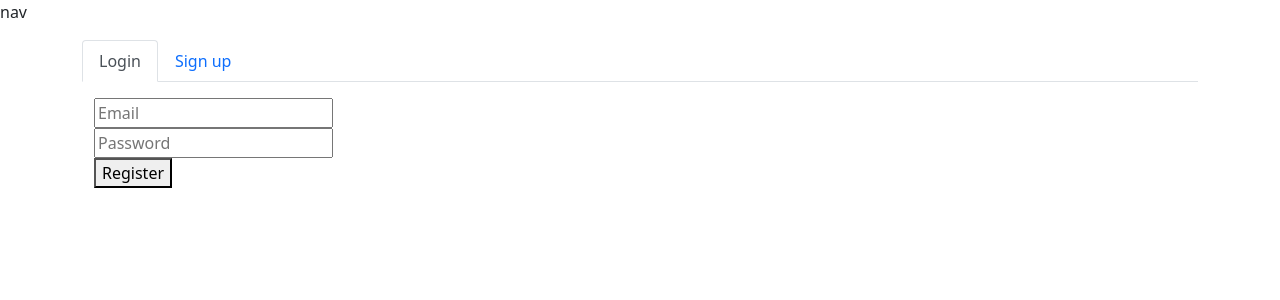
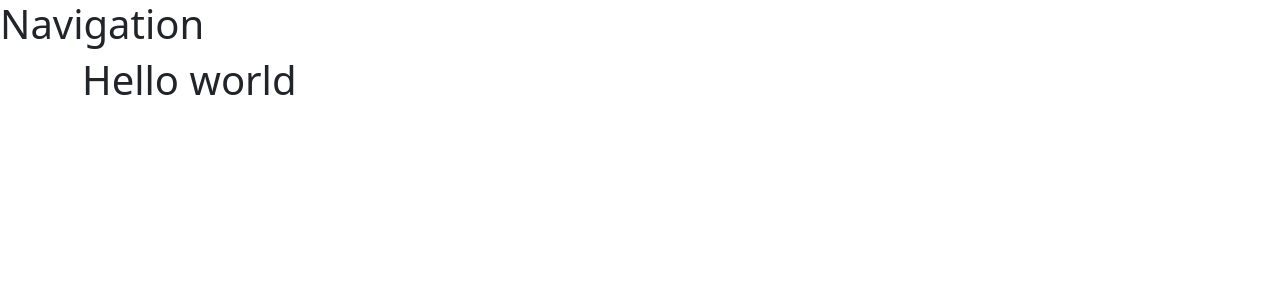
Before and after one commit to crazybki/bitsandbots-project-exam, a React (Create React App) app: page /games in a window 1280 px wide. Shown: the top 300 px of the page. Built offline with nearby package versions, Linux system fonts and the light colour scheme.

Commit message:
login login

```diff
--- a/package.json
+++ b/package.json
@@ -7,13 +7,14 @@
     "@testing-library/jest-dom": "^5.15.0",
     "@testing-library/react": "^11.2.7",
     "@testing-library/user-event": "^12.8.3",
+    "axios": "^0.24.0",
     "bootstrap": "^5.1.3",
     "node-sass": "^6.0.1",
     "react": "^17.0.2",
     "react-bootstrap": "^2.0.2",
     "react-dom": "^17.0.2",
     "react-hook-form": "^7.19.0",
-    "react-router-dom": "^6.0.0",
+    "react-router-dom": "^5.2.0",
     "react-scripts": "4.0.3",
     "web-vitals": "^1.1.2",
     "yup": "^0.32.11"
--- a/src/App.js
+++ b/src/App.js
@@ -1,13 +1,30 @@
 import 'bootstrap/dist/css/bootstrap.min.css';
+import FrontPage from './components/loginpage/FrontPage';
+import { BrowserRouter as Router, Switch, Route } from "react-router-dom";
 import Navigation from './components/navigation/Navigation';
-import FrontPage from './components/loginpage/FrontPage';
+import Games from './components/maingamepage/Games';
+
+
+
 
 
 function App() {
   return (
     <div className="App">
-      <Navigation />
-      <FrontPage />
+      <Router>
+        <Navigation />
+
+        <div className="container">
+          <Switch>
+            <Route exact path="/">
+              <FrontPage />
+            </Route>
+            <Route path="/games">
+              <Games />
+            </Route>
+          </Switch>
+        </div>
+      </Router>
     </div>
   );
 }
--- a/src/components/loginpage/FrontPage.js
+++ b/src/components/loginpage/FrontPage.js
@@ -4,9 +4,11 @@ import Tab from 'react-bootstrap/Tab'
 import LoginForm from './loginforms/LoginForm'
 import SignUpForm from './loginforms/SignUpForm'
 import { Container } from 'react-bootstrap'
-function SignUpPage() {
+
+
+function FrontPage() {
     return (
-        <>
+        <div>
             <Container>
                 <Tabs defaultActiveKey="Login" id="uncontrolled-tab-example" className="mb-3">
                     <Tab eventKey="Login" title="Login">
@@ -17,8 +19,8 @@ function SignUpPage() {
                     </Tab>
                 </Tabs>
             </Container>
-        </>
+        </div>
     )
 }
 
-export default SignUpPage
+export default FrontPage
--- a/src/components/loginpage/loginforms/LoginForm.js
+++ b/src/components/loginpage/loginforms/LoginForm.js
@@ -3,7 +3,9 @@ import { useForm } from "react-hook-form";
 import * as yup from "yup";
 import { yupResolver } from "@hookform/resolvers/yup";
 import Form from 'react-bootstrap/Form'
+import { useHistory } from 'react-router';
 import Container from 'react-bootstrap/Container'
+
 
 const schema = yup.object().shape({
     email: yup.string().required("Please enter your name").email("Please enter a valid email address"),
@@ -11,6 +13,8 @@ const schema = yup.object().shape({
 });
 
 function LoginForm() {
+
+    let history = useHistory();
 
     const {
         register,
@@ -20,7 +24,7 @@ function LoginForm() {
         resolver: yupResolver(schema)
     });
 
-    function onSubmit(data) {
+    async function onSubmit(data) {
         const email = localStorage.getItem('Email');
         const password = localStorage.getItem('Password');
 
@@ -28,16 +32,14 @@ function LoginForm() {
         let userPasswordInput = data.password;
 
         if (email === userEmailInput && password === userPasswordInput) {
-            console.log('True....log in....')
+            history.push('/games')
         } else {
-            console.log('Wrong password')
+            console.log('Wrong email or password')
         }
-
-
     }
 
     return (
-        <>
+        <div>
             <Container>
                 <Form onSubmit={handleSubmit(onSubmit)}>
                     <div>
@@ -53,7 +55,7 @@ function LoginForm() {
                     </div>
                 </Form>
             </Container>
-        </>
+        </div>
     )
 }
 
--- a/src/components/loginpage/loginforms/SignUpForm.js
+++ b/src/components/loginpage/loginforms/SignUpForm.js
@@ -13,6 +13,8 @@ const schema = yup.object().shape({
 });
 
 function SignUpForm() {
+
+
 
     const {
         register,
--- /dev/null
+++ b/src/components/maingamepage/Games.js
@@ -0,0 +1,12 @@
+import React from 'react'
+
+function Games() {
+
+    return (
+        <div>
+            <h1>Hello world</h1>
+        </div>
+    )
+}
+
+export default Games
--- a/src/components/navigation/Navigation.js
+++ b/src/components/navigation/Navigation.js
@@ -1,11 +1,15 @@
-import React from 'react'
+import React from 'react';
+
 
 function Navigation() {
+
+
     return (
-        <nav>
-            <p>nav</p>
-        </nav>
-    )
+        <div>
+            <h1>Navigation</h1>
+        </div>
+
+    );
 }
 
 export default Navigation
--- a/src/index.js
+++ b/src/index.js
@@ -2,12 +2,15 @@ import React from 'react';
 import ReactDOM from 'react-dom';
 import './index.css';
 import App from './App';
+import { BrowserRouter } from "react-router-dom";
 import reportWebVitals from './reportWebVitals';
 
 ReactDOM.render(
-  <React.StrictMode>
-    <App />
-  </React.StrictMode>,
+  <BrowserRouter>
+    <React.StrictMode>
+      <App />
+    </React.StrictMode>
+  </BrowserRouter>,
   document.getElementById('root')
 );
 
```
Also changed, not shown: src/components/Context/Authcontext.js (added), 1 other file (tests, documents, lock files or other folders).
